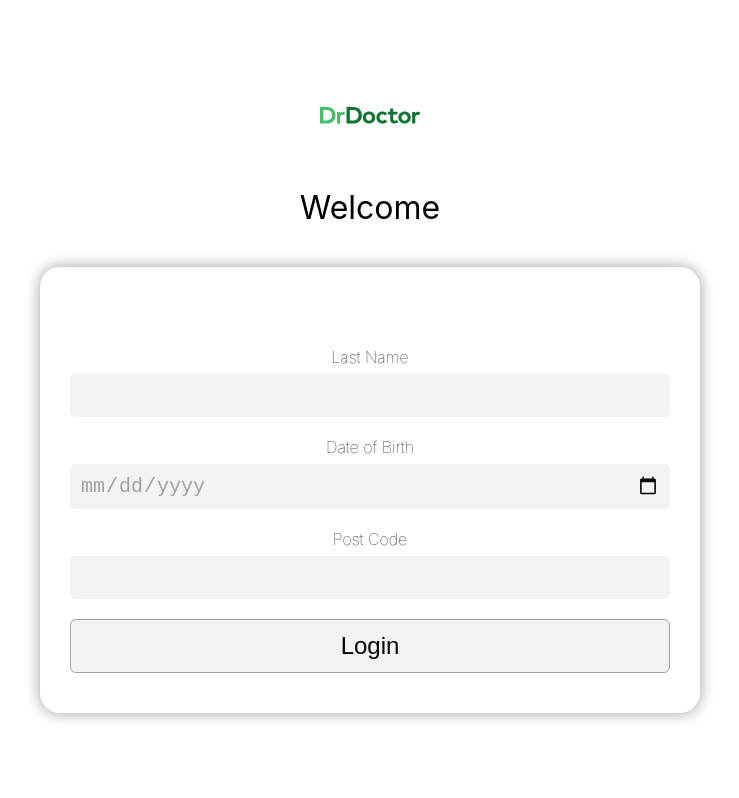
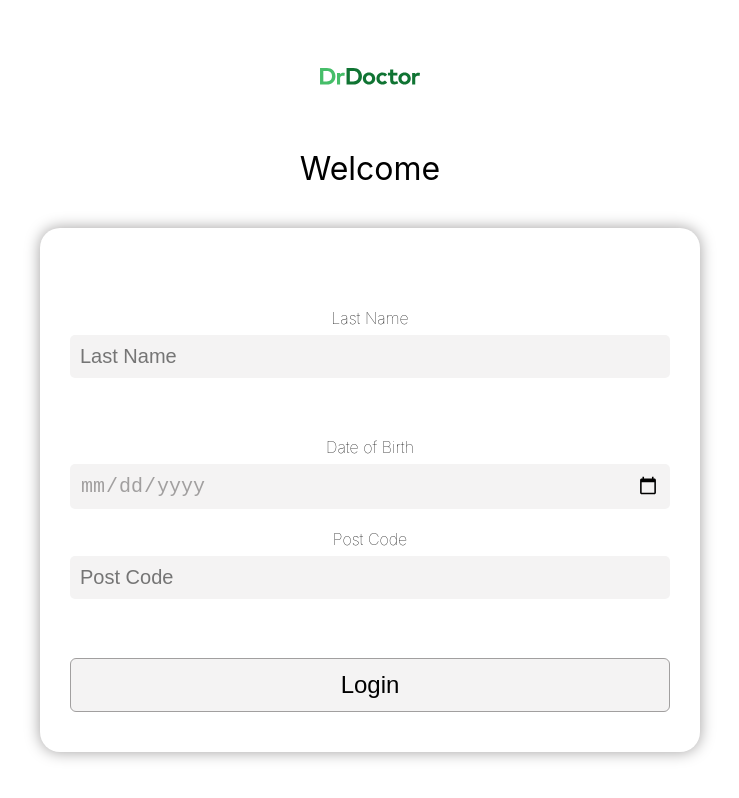
Before and after one commit to GiadaSimonetti/react-login-app, a React (Create React App) app: page / in a window 1280 px wide. Shown: the whole page, without its empty margins (270-1009 px from the left). Built offline with nearby package versions, Linux system fonts and the light colour scheme.

Commit message:
Use react-hook-form and validate Last name and post code

```diff
--- a/src/Login/index.js
+++ b/src/Login/index.js
@@ -1,4 +1,5 @@
 import React from "react";
+import { useForm } from "react-hook-form";
 import { ReactComponent as Logo } from "./drdoctor-company-logo.svg";
 import {
   Container,
@@ -7,10 +8,22 @@ import {
   Title,
   Form,
   ImputGroup,
+  ErrorMessage,
   Button,
 } from "./styles";
 
 const Login = () => {
+  const {
+    register,
+    handleSubmit,
+    formState: { errors },
+  } = useForm();
+
+  console.log("errors: ", errors);
+
+  const hasError = Boolean(errors);
+  console.log("hasError:", hasError);
+
   return (
     <>
       <Container>
@@ -19,10 +32,26 @@ const Login = () => {
         </LogoContainer>
         <Title>Welcome</Title>
         <LoginContainer>
-          <Form>
+          <Form
+            onSubmit={handleSubmit((data) => {
+              console.log(data);
+            })}
+          >
             <ImputGroup>
-              <label for="lname">Last Name</label>
-              <input type="text" name="lname" id="lname" />
+              <label for="lastName">Last Name</label>
+              <input
+                hasError
+                {...register("lastName", {
+                  required: "This is required",
+                  minLength: { value: 2, message: "Minimum lenght is 2" },
+                  maxLength: { value: 50, message: "Maximum lenght is 50" },
+                  pattern: { value: /^[A-Za-z]+$/i, message: "Only letters" },
+                  // pattern: /^[A-Za-z]+$/i,
+                })}
+                placeholder="Last Name"
+              />
+              <ErrorMessage>{errors?.lastName?.message}</ErrorMessage>
+
               <span className="msg">Valid Name</span>
             </ImputGroup>
             <ImputGroup>
@@ -34,19 +63,31 @@ const Login = () => {
                 onChange={(e) =>
                   console.log(
                     "e: ",
-                    e,
-                    "target: ",
-                    e.target,
-                    "timeStamp: ",
-                    e.timeStamp
+                    e
+                    // "target: ",
+                    // e.target,
+                    // "timeStamp: ",
+                    // e.timeStamp
                   )
                 }
               />
               <span className="msg">Incorrect date of birth</span>
             </ImputGroup>
             <ImputGroup>
-              <label for="pcode">Post Code</label>
-              <input type="text" name="pcode" id="pcode" />
+              <label for="postCode">Post Code</label>
+              <input
+                {...register("postCode", {
+                  required: "This is required",
+                  minLength: { value: 5, message: "Minimum lenght is 5" },
+                  maxLength: { value: 7, message: "Maximum lenght is 7" },
+                  pattern: {
+                    value: /^[A-Z]{1,2}\d[A-Z\d]? ?\d[A-Z]{2}$/i,
+                    message: "This is not a correct Post Code",
+                  },
+                })}
+                placeholder="Post Code"
+              />
+              <ErrorMessage>{errors?.postCode?.message}</ErrorMessage>
               <span className="msg">Incorrect post code</span>
             </ImputGroup>
             <Button type="submit">Login</Button>
--- a/src/Login/styles.js
+++ b/src/Login/styles.js
@@ -81,3 +81,7 @@ export const Button = styled.button`
     color: #f4f3f3;
   }
 `;
+
+export const ErrorMessage = styled.p`
+  color: red;
+`;
```
